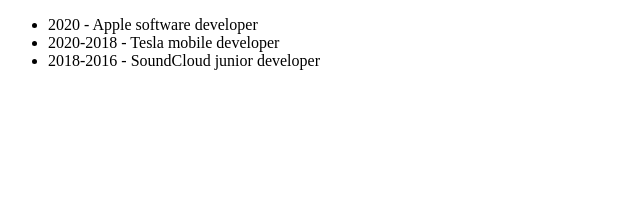
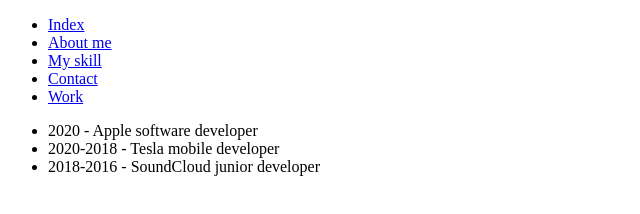
Before and after one commit to omekov/template, a plain HTML site: page work.html in a window 1280 px wide. Shown: the whole page, without its empty margins (0-640 px from the left). Drawn offline with Linux system fonts and the light colour scheme.

Commit message:
new file travel.html, nav worker

```diff
--- a/work.html
+++ b/work.html
@@ -6,6 +6,15 @@
     <title>Work</title>
 </head>
 <body>
+    <nav>
+        <ul>
+            <li><a href="./index.html">Index</a></li>
+            <li><a href="./about.html">About me</a></li>
+            <li><a href="./skill.html">My skill</a></li>
+            <li><a href="./contact.html">Contact</a></li>
+            <li><a href="./work.html">Work</a></li>
+        </ul>
+    </nav>
     <ul>
         <li>2020 - Apple software developer</li>
         <li>2020-2018 - Tesla mobile developer</li>
```
Also changed, not shown: about.html (+1 -0 lines), contact.html (+1 -0 lines), index.html (+1 -0 lines), skill.html (+1 -0 lines), travel.html (added, +21 -0 lines).
